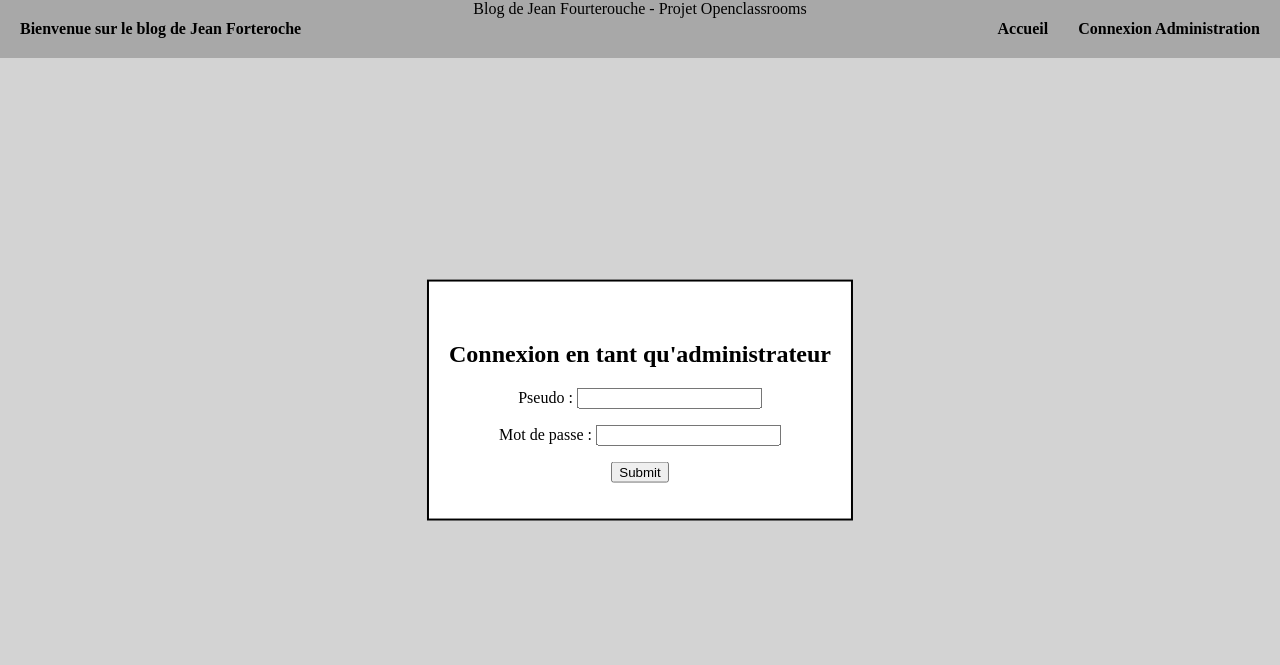
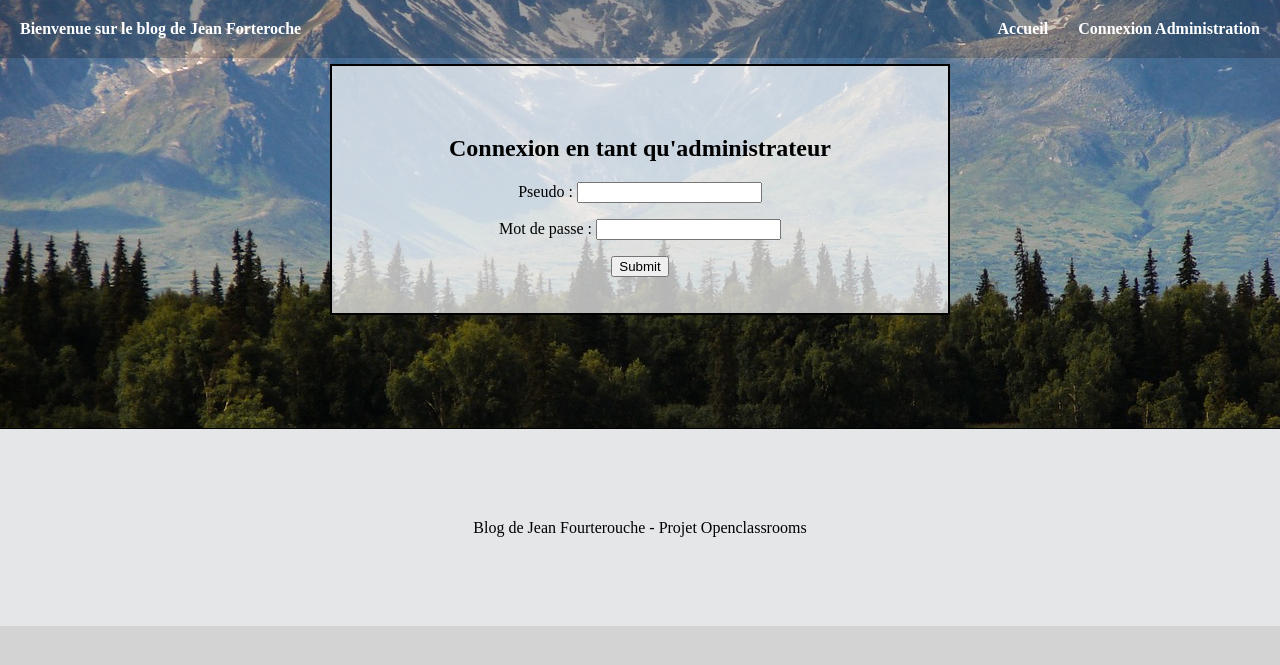
Before and after one commit to antoinedevillers/Openclassrooms-project, a PHP site: page /index.php?action=formConnexionAdmin in a window 1280 px wide. Shown: the top 665 px of the page. Run offline with PHP 8.4, Linux system fonts and the light colour scheme; some libraries are stand-ins or nearby versions.

Commit message:
modification présentation message d'erreur + css

```diff
--- a/projet4/controller/backend.php
+++ b/projet4/controller/backend.php
@@ -18,10 +18,9 @@
 function changePost( $title, $content,$id)
 {
 	$postManager = new PostManager();
-
 	$modifiedPost = $postManager->editPost( $title, $content, $id);
 	if ($modifiedPost === false) {
-        throw new Exception('Impossible de modifier le commentaire !');
+        throw new Exception('Impossible de modifier le billet !');
     }
     else {
         header('Location: index.php?action=formChangePost&id='. $_GET['id']);
@@ -58,11 +57,7 @@
 }
 function connexionAdmin()
 {
-    if ($_POST['pseudo_Connexion'] == NULL OR $_POST['pass_Connexion'] == NULL){
 
-        echo 'Vous n\'avez pas rempli tous les champs';
-
-	} else {
 	$loginManager = new loginManager();
 
 	$req = $loginManager->getLoginAndPass();
@@ -73,7 +68,7 @@
 
 	if (!$resultat)
 	{
-			echo 'Mauvais identifiant ou mot de passe !';
+		throw new Exception('Mauvais identifiant ou mot de passe !');
 	} else {
 	    if ($isPasswordCorrect) {
           session_start();
@@ -84,15 +79,13 @@
 
 	    } else {
 
-	          echo 'Mauvais identifiant ou mot de passe !';
-		    }
+           throw new Exception('Mauvais identifiant ou mot de passe !');
 	    }
 	}
 }
 
 function deconnexionAdmin()
 {
-
     session_start();
 
     // Suppression des variables de session et de la session
--- a/projet4/controller/frontend.php
+++ b/projet4/controller/frontend.php
@@ -12,6 +12,9 @@
 
 public function listPosts()
 {
+    $page = (!empty($_GET['page']) ? $_GET['page'] : 1);
+    $limite = 3;
+    $debut = ($page - 1) * $limite;
     $postManager = new PostManager();
     $posts = $postManager->getPosts();
     $countPosts=$postManager->countPosts();
--- a/projet4/public/css/style.css
+++ b/projet4/public/css/style.css
@@ -15,6 +15,7 @@
     top: 50%;
     left: 50%;
     transform: translate(-50%, -100%);
+    width: 80%;
 }
 h2 {
 	padding-top: 5%;
@@ -36,13 +37,17 @@
     background-size: cover;
     background-position: center;
 }
+.messageError{
+	color: white;
+	font-weight: bold;
+}
 /*Menu*/
 .messageBienvenue{
 	position: fixed;
     z-index: 1;
     top: 20px;
     left: 20px;
-    color: black;
+    color: white;
     font-weight: bold;
 }
 
@@ -65,7 +70,7 @@
 }
 nav a {
 
-    color: black;
+    color: white;
     text-decoration: none;
     font-weight: bold;
 
@@ -154,13 +159,16 @@
 }
 /* Page formConnexionAdmin */
 #formulaireAdministrateur{
-	position: absolute;
-    top: 50%;
-    left: 50%;
-    transform: translate(-50%, -50%);
-    background-color: white;
+	background-color: rgba(255,255,255,0.7);
     padding: 20px;
     border: 2px solid black;
+    max-width: 50%;
+    position: relative;
+    left: 50%;
+    transform: translate(-50%);
+}
+#sectionConnexionAdmin{
+	height: 300px;
 }
 /* Page ReportedComments*/
 .containerReportedComment{
@@ -175,7 +183,6 @@
     padding: 20px;
     border: 2px solid black;
     max-width: 50%;
-    /* align-items: center; */
     position: relative;
     left: 50%;
     transform: translate(-50%);
@@ -185,7 +192,7 @@
     padding: 5px;
     margin: 10px;
 }
-}
+
 footer{
 	padding: 7%;
 	border-top: 1px solid black;
--- a/projet4/view/backend/formChangePost.php
+++ b/projet4/view/backend/formChangePost.php
@@ -14,7 +14,9 @@
             <?= nl2br(htmlspecialchars($post['content'])) ?>
         </p>
     </div>
-
+    <div class='messageError'>
+        <?php if (isset($errorMessage)){ echo $errorMessage; }?>
+    </div>
     <h2> Modifier le billet </h2>
         <form action="index.php?action=changePost&amp;id=<?= $post['id'] ?>" method="post">
             <div class="inputFormPost">
--- a/projet4/view/frontend/formConnexionAdmin.php
+++ b/projet4/view/frontend/formConnexionAdmin.php
@@ -1,7 +1,10 @@
 <?php $title = 'Mon blog'; ?>
 
 <?php ob_start(); ?>
-
+<section id='sectionConnexionAdmin'>
+	<div class='messageError'>
+		<?php if (isset($errorMessage)){ echo $errorMessage; }?>
+	</div>
 	<div id="formulaireAdministrateur">
 		<h2> Connexion en tant qu'administrateur </h2>
 		    <form method="post" action="index.php?action=connexionAdmin">
@@ -10,7 +13,7 @@
 		        <p><input type="submit" name="Se connecter"></p>
 		    </form>
 	</div>
-
+</section>
 <?php $content = ob_get_clean(); ?>
 
 <?php require('template.php'); ?>
--- a/projet4/view/frontend/postView.php
+++ b/projet4/view/frontend/postView.php
@@ -52,7 +52,9 @@
             </div>
             <div class='formAddComments'>
                 <h2> Ajouter un commentaire </h2>
-                <?php if (isset($errorMessage)){ echo $errorMessage; }?>
+                <div class='messageError'>
+                    <?php if (isset($errorMessage)){ echo $errorMessage; }?>
+                </div>
                 <form action="index.php?action=addComment&amp;id=<?= $post['id'] ?>" method="post">
                     <div>
                         <label for="author">Auteur</label><br />
```
Also changed, not shown: projet4/compteurPages.php (deleted, +0 -37 lines), projet4/index.php (+29 -6 lines), projet4/view/backend/formCreatePost.php (+6 -3 lines), projet4/view/frontend/errorview.php (+6 -4 lines), 3 other files. Lines whose indentation alone changed are shown as unchanged.
